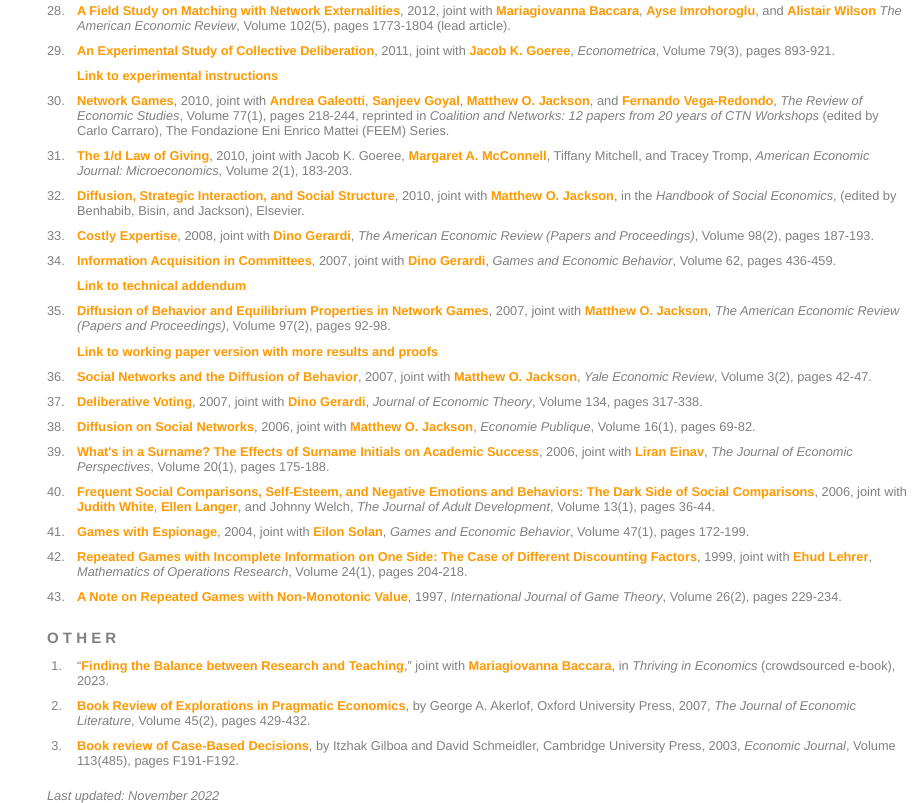
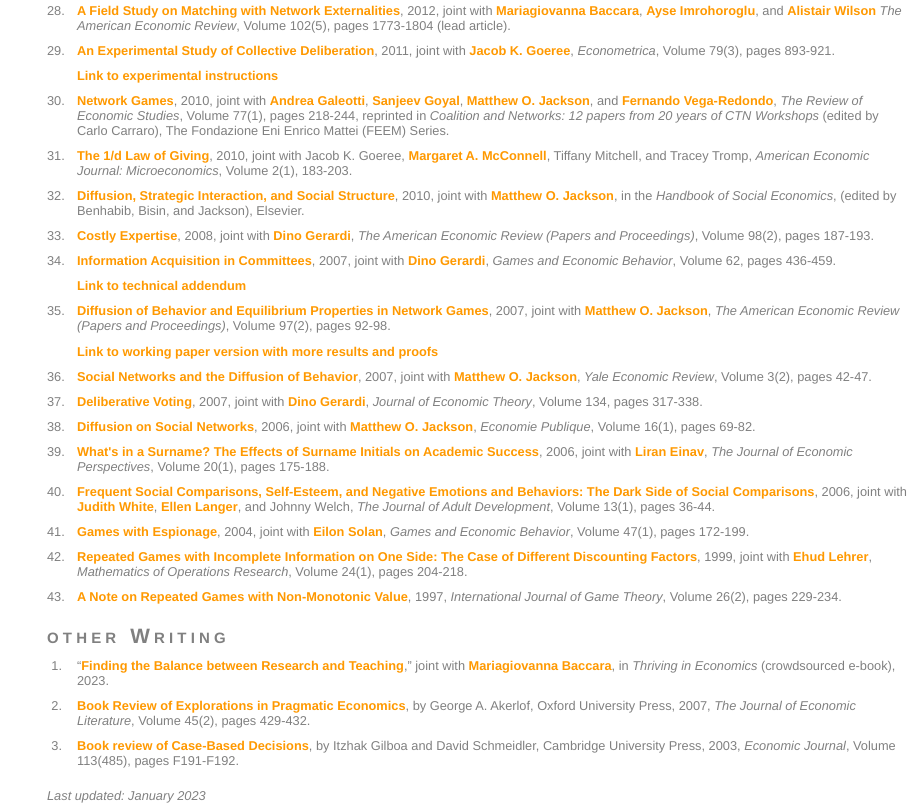
Before and after one commit to lyariv/lyariv.github.io, a plain HTML site: page research.html in a window 1280 px wide. Shown: the part 2289-3092 px from the top of the page, without its empty margins (358-1280 px from the left). Drawn offline with Linux system fonts and the light colour scheme.

Commit message:
Update research.html

```diff
--- a/research.html
+++ b/research.html
@@ -687,8 +687,8 @@
                     </div>
 				</div>
 
-				<!--Other-->
-				<h2 class="section-title section-counter">other</h2>
+				<!--Other Writing-->
+				<h2 class="section-title section-counter">other Writing</h2>
 				<div class="section-entry">
 					<span class="description count">
 						&ldquo;<a class="paper" href="papers/ThrivingEconomics.pdf">Finding the Balance between Research and Teaching</a>,&rdquo;
@@ -714,7 +714,7 @@
 					</div>
 				</div>
 
-				<div class="last-updated">Last updated: November 2022</div>
+				<div class="last-updated">Last updated: January 2023</div>
 			</main>
 		</div>
 
```
